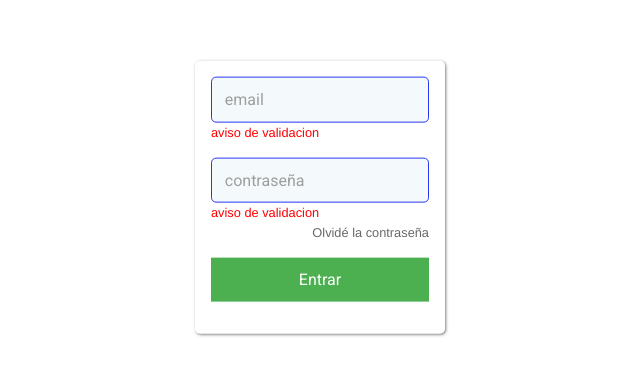
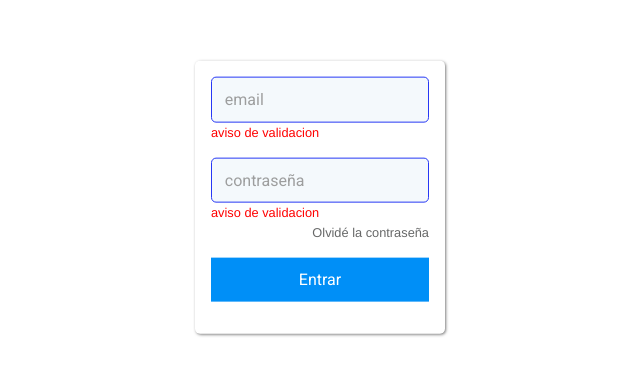
Before and after one commit to dlab-team/ctd4-frontend, a React (Create React App) app: page / in a window 1280 px wide. Shown: the part 203-578 px from the top of the page, without its empty margins (320-960 px from the left). Built offline with nearby package versions, Linux system fonts and the light colour scheme; what tw-elements would draw is missing.

Commit message:
logica login con fetch incompleto

```diff
--- a/src/components/login/ForgotPasswordUI.jsx
+++ b/src/components/login/ForgotPasswordUI.jsx
@@ -6,7 +6,7 @@ export const ForgotPasswordUI = ({functions}) => {
                 <p>Ingrese su correo para restablecer su contraseña</p>
                 </div>
                 <div className="forgot-input-container">
-                    <input type="text" placeholder="email" autoComplete="off" id="email" className="text-input" />
+                    <input type="text" placeholder="email" autoComplete="off" className="text-input" />
                     <label htmlFor="email" className="label">Email</label>
                     <p className="validation" id="validationEmail">aviso de validacion</p>
                 </div>
--- a/src/components/login/Login.js
+++ b/src/components/login/Login.js
@@ -1,10 +1,26 @@
+import {useState} from 'react';
 import './css/form.css'
 import './css/forgotPassword.css'
 import {LoginUI} from './LoginUI';
 import { ForgotPasswordUI } from './ForgotPasswordUI';
+import {authService} from './services/authService'
 
 export const Login = () => {
 
+    const [credentialsUser, setCredentialsUser] = useState({email: null, password: null});
+
+    const getDataLogin = (e) => {
+        if(e.target.id === "email"){
+            setCredentialsUser({...credentialsUser, email: e.target.value})
+        }
+        if(e.target.id === "password"){
+            setCredentialsUser({...credentialsUser, password: e.target.value})
+        }
+    }
+
+    const getAuthentication = () => {
+        authService(credentialsUser, "endpoint")
+    }
 
     const showForgotPassword = () => {
         document.getElementById("containerLogin").style.animationName = "outLogin";
@@ -18,7 +34,9 @@ export const Login = () => {
 
     const functions = {
         showForgotPassword,
-        showLogin
+        showLogin,
+        getDataLogin,
+        getAuthentication
     }
 
     return(
--- a/src/components/login/LoginUI.jsx
+++ b/src/components/login/LoginUI.jsx
@@ -1,14 +1,14 @@
 export const LoginUI = ({functions}) => {
     return(
         <div id="containerLogin">
-            <form>
+            <form onSubmit={functions.getAuthentication}>
                 <div className="text-input-container">
-                    <input type="text" placeholder="email" autoComplete="off" id="email" className="text-input" />
+                    <input type="text" placeholder="email" autoComplete="off" id="email" className="text-input" onChange={e => functions.getDataLogin(e)} />
                     <label htmlFor="email" className="label">Email</label>
                     <p className="validation" id="validationEmail">aviso de validacion</p>
                 </div>
                 <div className="text-input-container" id="containerPassword">
-                    <input type="password" placeholder="contraseña" id="password" className="text-input" />
+                    <input type="password" placeholder="contraseña" id="password" className="text-input" onChange={e => functions.getDataLogin(e)} />
                     <label htmlFor="password" className="label">Contraseña</label>
                     <p className="validation" id="validationPassword">aviso de validacion</p>
                     <p id="forgotPass" onClick={functions.showForgotPassword}> Olvidé la contraseña </p>
--- a/src/components/login/css/forgotPassword.css
+++ b/src/components/login/css/forgotPassword.css
@@ -15,6 +15,8 @@
 
 #outLogin{
     cursor: pointer;
+    font-size: 0.8rem;
+    text-align: right;
 }
 
 .forgot-input-container{
--- a/src/components/login/css/form.css
+++ b/src/components/login/css/form.css
@@ -37,6 +37,7 @@ body{
     padding: 0 2px;
     z-index: 1;
     font-family: Helvetica;
+    font-weight: bold;
     top: -11px;
     color: #4744e7;
     font-size: 14px;
@@ -98,7 +99,7 @@ body{
 }
 
 input[type="submit"]{
-    background-color: #4CAF50;
+    background-color: #008ff7;
     border: none;
     color: white;
     width: 100%;
--- /dev/null
+++ b/src/components/login/services/authService.js
@@ -0,0 +1,3 @@
+export const authService = async (credentials, endpoint) => {
+
+}
```
